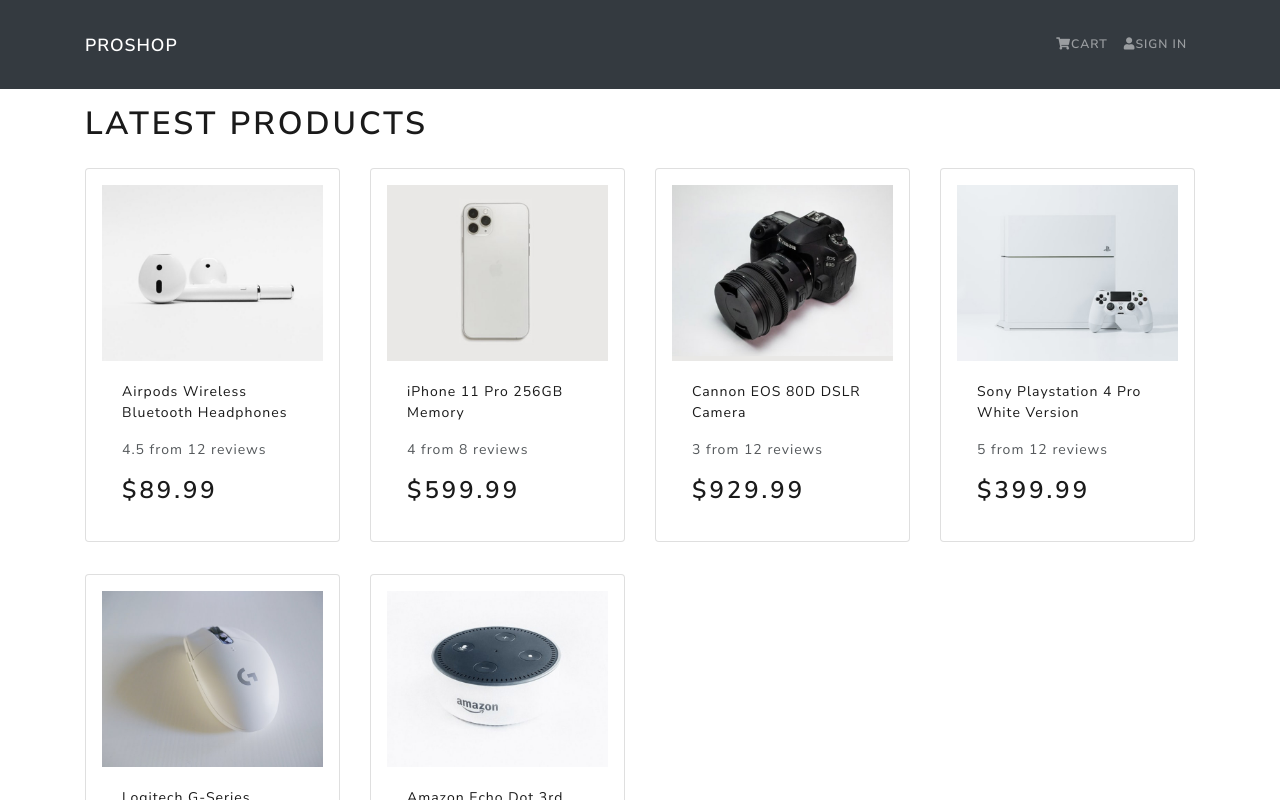
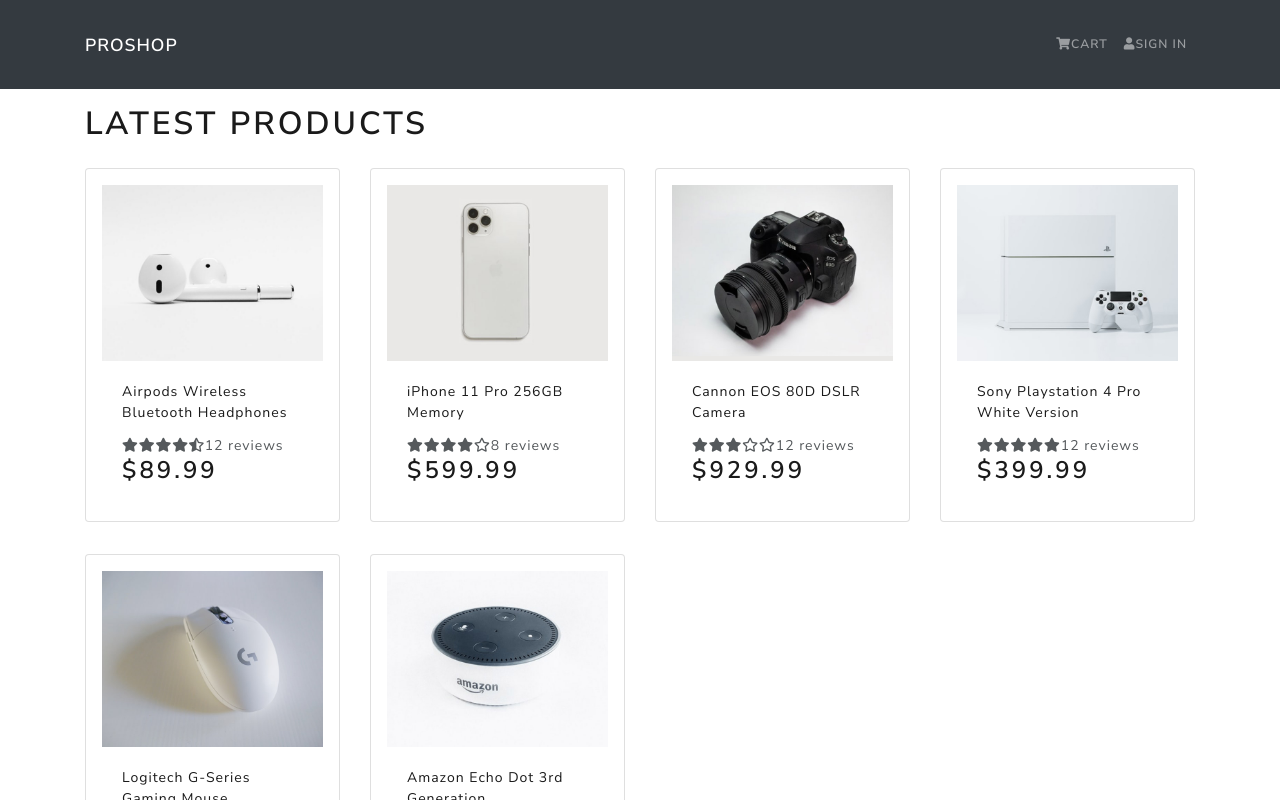
Before and after one commit to noomdalv/mern_ecommerce, a React (Create React App) app in the folder frontend/: page / in a window 1280 px wide. Shown: the top 800 px of the page. Built offline with nearby package versions, Linux system fonts and the light colour scheme.

Commit message:
created Rating component

```diff
--- a/frontend/src/components/Product.js
+++ b/frontend/src/components/Product.js
@@ -1,5 +1,6 @@
 import React from "react";
 import { Card } from "react-bootstrap";
+import Rating from "./Rating";
 
 const Product = ({ product }) => {
 	return (
@@ -15,9 +16,10 @@
 				</a>
 
 				<Card.Text as="div">
-					<div className="my-3">
-						{product.rating} from {product.numReviews} reviews
-					</div>
+					<Rating
+						value={product.rating}
+						text={`${product.numReviews} reviews`}
+					/>
 				</Card.Text>
 
 				<Card.Text as="h3">${product.price}</Card.Text>
--- /dev/null
+++ b/frontend/src/components/Rating.js
@@ -0,0 +1,66 @@
+import React from "react";
+
+const Rating = ({ value, text }) => {
+	return (
+		<div className="rating">
+			<span>
+				<i
+					className={
+						value >= 1
+							? "fas fa-star"
+							: value >= 0.5
+							? "fas fa-star-half-alt"
+							: "far fa-star"
+					}
+				></i>
+			</span>
+			<span>
+				<i
+					className={
+						value >= 2
+							? "fas fa-star"
+							: value >= 1.5
+							? "fas fa-star-half-alt"
+							: "far fa-star"
+					}
+				></i>
+			</span>
+			<span>
+				<i
+					className={
+						value >= 3
+							? "fas fa-star"
+							: value >= 2.5
+							? "fas fa-star-half-alt"
+							: "far fa-star"
+					}
+				></i>
+			</span>
+			<span>
+				<i
+					className={
+						value >= 4
+							? "fas fa-star"
+							: value >= 3.5
+							? "fas fa-star-half-alt"
+							: "far fa-star"
+					}
+				></i>
+			</span>
+			<span>
+				<i
+					className={
+						value >= 5
+							? "fas fa-star"
+							: value >= 4.5
+							? "fas fa-star-half-alt"
+							: "far fa-star"
+					}
+				></i>
+			</span>
+			<span>{text && text}</span>
+		</div>
+	);
+};
+
+export default Rating;
```
Also changed, not shown: 1 other file (tests, documents, lock files or other folders).
